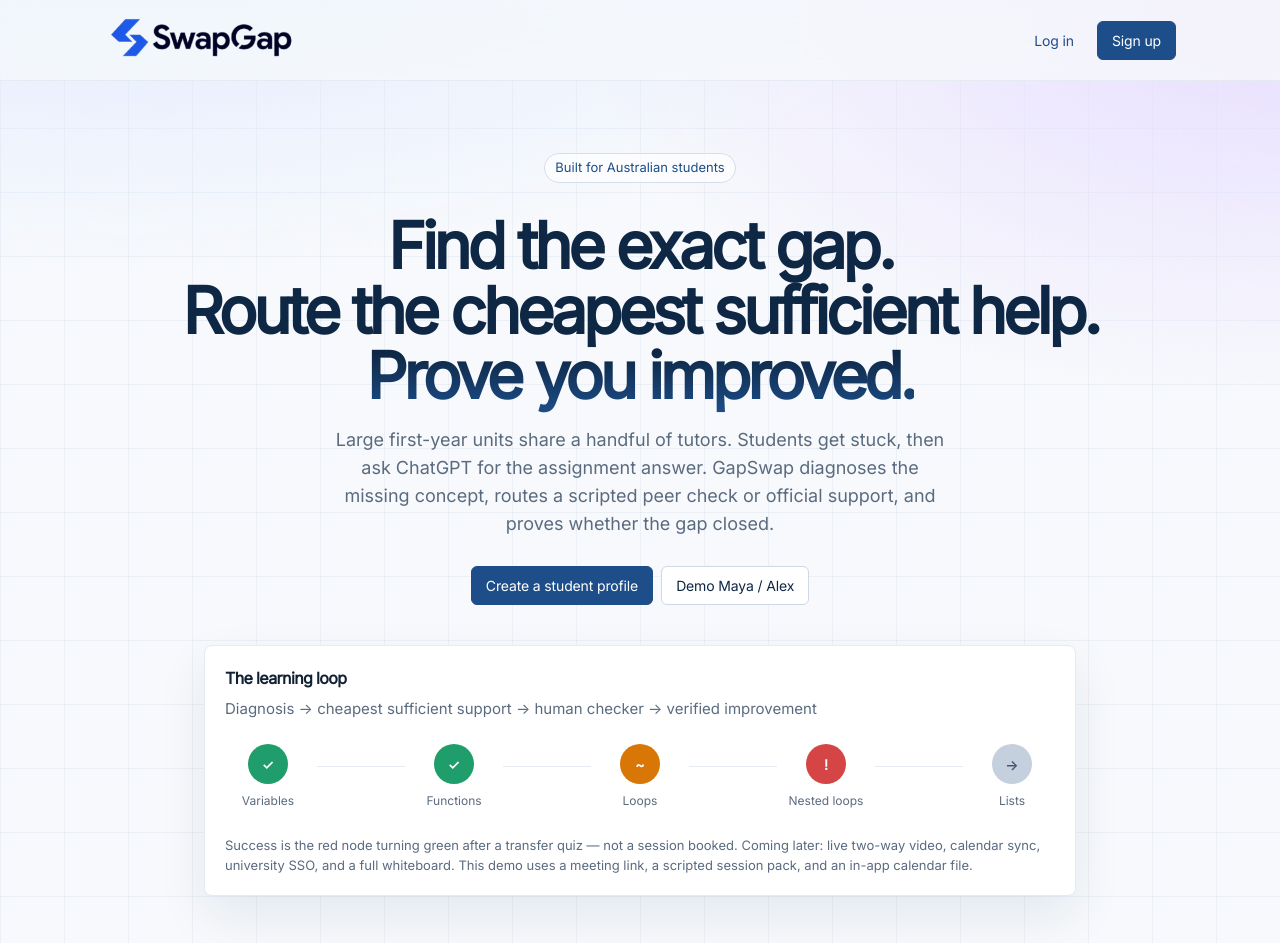
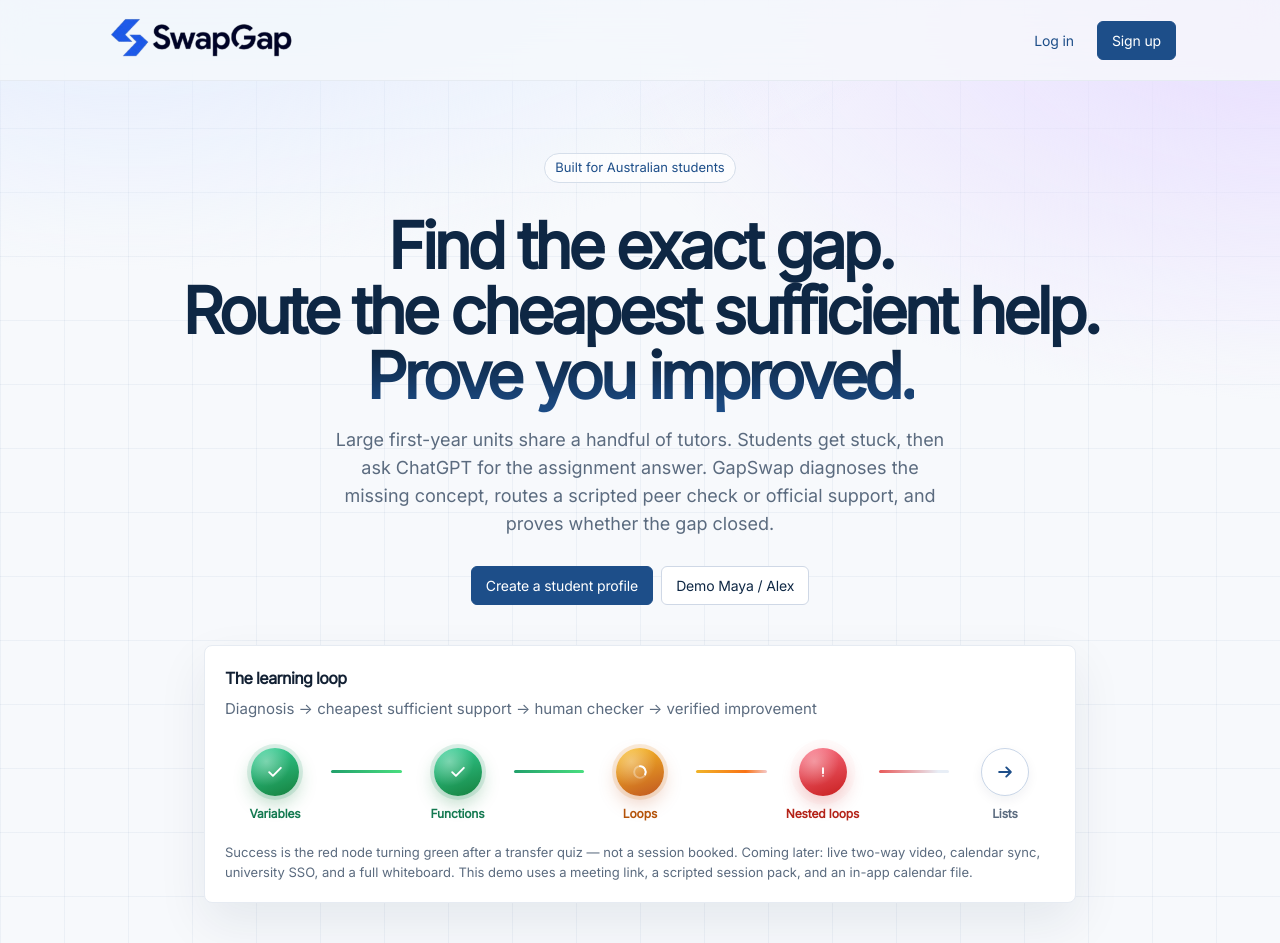
Before and after one commit to volam1311/SwapGap, a React (Vite) app in the folder client/: page / in a window 1280 px wide. Shown: the top 943 px of the page. Built offline with nearby package versions, Linux system fonts and the light colour scheme.

Commit message:
fix: Polish the design of landing page

```diff
--- a/client/src/components/ui.jsx
+++ b/client/src/components/ui.jsx
@@ -3,6 +3,110 @@ import { Link, useNavigate } from 'react-router-dom'
 import { api } from '../api.js'
 import { useAuth } from '../AuthContext.jsx'
 import logo from '../assets/logo-lockup.png'
+
+const ICONS = {
+  check: <path d="M5 12.2 9.5 16.6 19 7" />,
+  progress: (
+    <>
+      <circle cx="12" cy="12" r="7" opacity="0.32" />
+      <path d="M12 5a7 7 0 0 1 6.1 10" />
+    </>
+  ),
+  alert: (
+    <>
+      <path d="M12 7.5v6" />
+      <circle cx="12" cy="16.6" r="1.05" fill="currentColor" stroke="none" />
+    </>
+  ),
+  arrow: (
+    <>
+      <path d="M5 12h13" />
+      <path d="M13.5 6.5 19 12l-5.5 5.5" />
+    </>
+  ),
+  empty: <circle cx="12" cy="12" r="6.5" />,
+  home: (
+    <>
+      <path d="M4 11 12 4l8 7" />
+      <path d="M6.5 10.5V19h4v-5h3v5h4v-8.5" />
+    </>
+  ),
+  search: (
+    <>
+      <circle cx="11" cy="11" r="6.25" />
+      <path d="m16 16 4 4" />
+    </>
+  ),
+  gps: (
+    <>
+      <circle cx="12" cy="12" r="8.2" />
+      <path d="M12 6.2 14.7 15.4 12 13.2 9.3 15.4Z" fill="currentColor" stroke="none" />
+    </>
+  ),
+  swap: (
+    <>
+      <path d="M7 8h10" />
+      <path d="M14 5l3 3-3 3" />
+      <path d="M17 16H7" />
+      <path d="M10 13l-3 3 3 3" />
+    </>
+  ),
+  calendar: (
+    <>
+      <rect x="4" y="6" width="16" height="14" rx="2" />
+      <path d="M8 4v4M16 4v4M4 11h16" />
+    </>
+  ),
+  chat: (
+    <>
+      <path d="M5 16.5V9a3.5 3.5 0 0 1 3.5-3.5h7A3.5 3.5 0 0 1 19 9v4.5a3.5 3.5 0 0 1-3.5 3.5H10L5 20z" />
+    </>
+  ),
+  bell: (
+    <>
+      <path d="M6.5 16h11" />
+      <path d="M12 4a5 5 0 0 0-5 5v3.2L5.4 16h13.2L17 12.2V9a5 5 0 0 0-5-5z" />
+      <path d="M10 16.2a2 2 0 0 0 4 0" />
+    </>
+  ),
+  pencil: <path d="M13.2 5.3 18.7 10.8 9 20.5H3.5V15zM11.4 7.1l5.5 5.5" />,
+  erase: <path d="M6 16.5 14.5 8l3 3L9 19.5H6zM8.2 14.3l3 3" />,
+  type: (
+    <>
+      <path d="M5 7h14" />
+      <path d="M12 7v11" />
+      <path d="M8.5 18h7" />
+    </>
+  ),
+  dot: <circle cx="12" cy="12" r="3.4" fill="currentColor" stroke="none" />,
+  undo: <path d="M8 8H4.5v3.5M4.8 10.8A7 7 0 1 1 6 17" />,
+  redo: <path d="M16 8h3.5v3.5M19.2 10.8A7 7 0 1 0 18 17" />,
+}
+
+export function Icon({ name, size = 18, stroke }) {
+  return (
+    <svg
+      className="icon"
+      width={size}
+      height={size}
+      viewBox="0 0 24 24"
+      fill="none"
+      stroke="currentColor"
+      strokeWidth={stroke ?? (size >= 20 ? 2.3 : 1.95)}
+      strokeLinecap="round"
+      strokeLinejoin="round"
+      aria-hidden="true"
+    >
+      {ICONS[name]}
+    </svg>
+  )
+}
+
+export function StatusGlyph({ status, size = 18 }) {
+  const name =
+    status === 'mastered' ? 'check' : status === 'developing' ? 'progress' : status === 'gap' ? 'alert' : status === 'unmapped' ? 'empty' : 'arrow'
+  return <Icon name={name} size={size} />
+}
 
 export function Brand({ to = '/' }) {
   const img = <img src={logo} alt="GapSwap" className="brand-logo" />
@@ -53,7 +157,7 @@ export function TopBar() {
   return (
     <header className="topbar">
       <button className="bell" onClick={() => setOpen((v) => !v)} aria-label="Notifications">
-        🔔
+        <Icon name="bell" size={18} />
         {notes.unread > 0 && <span className="dot" />}
       </button>
       {open && (
@@ -88,15 +192,21 @@ export function StatusPills({ counts }) {
   return (
     <div className="grid-3">
       <div className="card stat green">
-        <span className="mark">✓</span>
+        <span className="mark">
+          <StatusGlyph status="mastered" size={13} />
+        </span>
         {counts?.mastered ?? 0} Mastered
       </div>
       <div className="card stat amber">
-        <span className="mark">~</span>
+        <span className="mark">
+          <StatusGlyph status="developing" size={13} />
+        </span>
         {counts?.developing ?? 0} Developing
       </div>
       <div className="card stat red">
-        <span className="mark">!</span>
+        <span className="mark">
+          <StatusGlyph status="gap" size={13} />
+        </span>
         {counts?.knowledgeGaps ?? counts?.gap ?? 0} Knowledge gaps
       </div>
     </div>
@@ -104,25 +214,24 @@ export function StatusPills({ counts }) {
 }
 
 export function GpsPath({ path = [] }) {
-  const icon = (status) => {
-    if (status === 'mastered') return '✓'
-    if (status === 'developing') return '~'
-    if (status === 'gap') return '!'
-    if (status === 'unmapped') return '○'
-    return '→'
-  }
   return (
-    <div className="gps">
-      {path.map((node, i) => (
-        <div key={node.id || node.name} style={{ display: 'flex', flex: i < path.length - 1 ? 1 : 'none', alignItems: 'center' }}>
-          <div className={`gps-node ${node.status || 'next'}`}>
-            <div className="orb">{icon(node.status)}</div>
-            <small>{node.name}</small>
-          </div>
-          {i < path.length - 1 && <div className="gps-line" />}
-        </div>
-      ))}
-    </div>
+    <ol className="gps">
+      {path.map((node, i) => {
+        const status = node.status || 'next'
+        const last = i === path.length - 1
+        return (
+          <li key={node.id || node.name} className={`gps-step${last ? ' last' : ''}`}>
+            <div className={`gps-node ${status}`}>
+              <div className="orb">
+                <StatusGlyph status={status} size={20} />
+              </div>
+              <small>{node.name}</small>
+            </div>
+            {!last && <div className={`gps-line ${status}`} aria-hidden="true" />}
+          </li>
+        )
+      })}
+    </ol>
   )
 }
 
--- a/client/src/index.css
+++ b/client/src/index.css
@@ -177,9 +177,16 @@ textarea { min-height: 92px; resize: vertical; }
   font-size: 14px;
   transition: background 0.15s ease, color 0.15s ease;
 }
-.nav-link span { opacity: 0.7; width: 16px; text-align: center; }
+.nav-link span.nav-icon {
+  opacity: 0.75;
+  width: 18px;
+  height: 18px;
+  display: grid;
+  place-items: center;
+  flex-shrink: 0;
+}
 .nav-link.active, .nav-link:hover { background: rgba(255,255,255,0.1); color: #fff; }
-.nav-link.active span, .nav-link:hover span { opacity: 1; }
+.nav-link.active .nav-icon, .nav-link:hover .nav-icon { opacity: 1; }
 .sidebar-foot { margin-top: auto; display: grid; gap: 2px; padding-top: 12px; border-top: 1px solid rgba(255,255,255,0.1); }
 
 .main { min-width: 0; background: var(--paper); }
@@ -205,7 +212,10 @@ textarea { min-height: 92px; resize: vertical; }
   background: #fff;
   border-radius: 6px;
   cursor: pointer;
-  transition: background 0.15s ease;
+  display: grid;
+  place-items: center;
+  color: var(--navy-2);
+  transition: background 0.15s ease, color 0.15s ease;
 }
 .bell:hover { background: var(--paper); }
 .bell .dot {
@@ -269,13 +279,12 @@ a.card:hover { border-color: var(--navy-3); }
 
 .hero-card h2 { font-size: 24px; margin-bottom: 10px; }
 .hero-icon {
-  width: 36px;
-  height: 36px;
+  width: 40px;
+  height: 40px;
   border: 1px solid #d5deea;
-  border-radius: 8px;
+  border-radius: 10px;
   display: grid;
   place-items: center;
-  font-size: 16px;
   margin-bottom: 14px;
   background: #eef3fb;
   color: var(--navy-3);
@@ -293,16 +302,19 @@ a.card:hover { border-color: var(--navy-3); }
   font-weight: 600;
   font-size: 14px;
 }
+.icon { display: block; flex-shrink: 0; }
 .stat .mark {
-  width: 22px;
-  height: 22px;
+  width: 26px;
+  height: 26px;
   border-radius: 99px;
   display: grid;
   place-items: center;
-  font-size: 12px;
-  border: 1px solid currentColor;
-  background: transparent;
+  color: #fff;
+  border: 0;
 }
+.stat.green .mark { background: linear-gradient(160deg, #34d399, #15803d); }
+.stat.amber .mark { background: linear-gradient(160deg, #fbbf24, #c05621); }
+.stat.red .mark { background: linear-gradient(160deg, #fb7185, #c81e1e); }
 .stat.green { background: var(--green-bg); color: #157a52; }
 .stat.amber { background: var(--amber-bg); color: #b45309; }
 .stat.red { background: var(--red-bg); color: #b42318; }
@@ -357,34 +369,105 @@ label.choice span { display: grid; gap: 2px; }
 .gps {
   display: flex;
   gap: 0;
-  align-items: center;
+  align-items: flex-start;
   justify-content: space-between;
-  padding: 8px 0 10px;
+  list-style: none;
+  margin: 0;
+  padding: 12px 4px 6px;
   overflow-x: auto;
 }
-.gps-node { display: grid; justify-items: center; gap: 8px; min-width: 86px; }
+.gps-step {
+  display: flex;
+  align-items: flex-start;
+  flex: 1;
+  min-width: 0;
+}
+.gps-step.last { flex: 0 0 auto; }
+.gps-node {
+  display: grid;
+  justify-items: center;
+  gap: 10px;
+  min-width: 92px;
+  position: relative;
+  z-index: 1;
+}
 .gps-node .orb {
-  width: 40px;
-  height: 40px;
+  width: 48px;
+  height: 48px;
   border-radius: 99px;
   display: grid;
   place-items: center;
-  font-size: 14px;
+  color: #fff;
+  position: relative;
+  isolation: isolate;
+}
+.gps-node .orb::before {
+  content: "";
+  position: absolute;
+  inset: 0;
+  border-radius: inherit;
+  background: radial-gradient(circle at 32% 28%, rgba(255,255,255,0.38), transparent 52%);
+  pointer-events: none;
+}
+.gps-node .orb .icon { position: relative; z-index: 1; }
+.gps-node.mastered .orb {
+  background: linear-gradient(160deg, #34d399 0%, #15803d 100%);
+  box-shadow: 0 8px 18px rgba(21, 128, 61, 0.28), 0 0 0 4px rgba(31, 157, 106, 0.14);
+}
+.gps-node.developing .orb {
+  background: linear-gradient(160deg, #fbbf24 0%, #c05621 100%);
+  box-shadow: 0 8px 18px rgba(192, 86, 33, 0.26), 0 0 0 4px rgba(217, 119, 6, 0.14);
+}
+.gps-node.gap .orb {
+  background: linear-gradient(160deg, #fb7185 0%, #c81e1e 100%);
+  box-shadow: 0 8px 18px rgba(200, 30, 30, 0.28), 0 0 0 4px rgba(214, 69, 69, 0.16);
+  animation: gps-pulse 2.4s ease-in-out infinite;
+}
+.gps-node.next .orb {
+  background: #fff;
+  color: var(--navy-3);
+  border: 1.5px solid #c9d6e8;
+  box-shadow: 0 4px 12px rgba(16, 38, 68, 0.06);
+}
+.gps-node.next .orb::before { display: none; }
+.gps-node.unmapped .orb {
+  background: #f4f7fb;
+  color: #8a97a8;
+  border: 1.5px dashed #c5d0de;
+  box-shadow: none;
+}
+.gps-node.unmapped .orb::before { display: none; }
+.gps-node small {
+  color: var(--muted);
   font-weight: 600;
-  color: #fff;
-  border: 1px solid transparent;
+  font-size: 12px;
+  letter-spacing: -0.01em;
+  text-align: center;
+  line-height: 1.25;
 }
-.gps-node.mastered .orb { background: var(--green); }
-.gps-node.developing .orb { background: var(--amber); color: #fff; }
-.gps-node.gap .orb { background: var(--red); }
-.gps-node.next .orb { background: #c5d0de; color: #44566c; }
-.gps-node.unmapped .orb { background: #eef2f7; color: #8a97a8; border: 1px dashed #c5d0de; }
-.gps-node small { color: var(--muted); font-weight: 500; font-size: 12px; }
+.gps-node.mastered small { color: #157a52; }
+.gps-node.developing small { color: #b45309; }
+.gps-node.gap small { color: #b42318; }
+.gps-node.next small, .gps-node.unmapped small { color: var(--muted); }
 .gps-line {
   flex: 1;
-  height: 1px;
-  background: var(--line);
-  margin: 0 6px 22px;
+  height: 3px;
+  border-radius: 99px;
+  margin: 22px 10px 0;
+  background: #d7e0ec;
+  position: relative;
+  overflow: hidden;
+}
+.gps-line.mastered { background: linear-gradient(90deg, #22a06b, #4ade80); }
+.gps-line.developing { background: linear-gradient(90deg, #f0b429, #f97316 70%, #f4c9c9); }
+.gps-line.gap { background: linear-gradient(90deg, #e85a5a 0%, #e8eef6 85%); }
+.gps-line.next, .gps-line.unmapped { background: repeating-linear-gradient(90deg, #d7e0ec 0 6px, transparent 6px 10px); }
+@keyframes gps-pulse {
+  0%, 100% { box-shadow: 0 8px 18px rgba(200, 30, 30, 0.28), 0 0 0 4px rgba(214, 69, 69, 0.16); }
+  50% { box-shadow: 0 8px 18px rgba(200, 30, 30, 0.22), 0 0 0 9px rgba(214, 69, 69, 0); }
+}
+@media (prefers-reduced-motion: reduce) {
+  .gps-node.gap .orb { animation: none; }
 }
 
 .gap-banner {
@@ -467,7 +550,7 @@ label.choice span { display: grid; gap: 2px; }
   align-items: center;
 }
 .swap-heads .card { padding: 14px 16px; font-size: 14px; }
-.arrow { font-size: 18px; color: var(--muted); }
+.arrow { color: var(--navy-3); display: grid; place-items: center; }
 
 .session-grid {
   display: grid;
@@ -513,10 +596,45 @@ label.choice span { display: grid; gap: 2px; }
 }
 .tools {
   display: flex;
+  gap: 6px;
+  margin-top: 12px;
+}
+.tool {
+  width: 34px;
+  height: 34px;
+  border: 1px solid var(--line);
+  background: #fff;
+  border-radius: 8px;
+  color: var(--navy-2);
+  display: grid;
+  place-items: center;
+  cursor: default;
+  transition: background 0.15s ease, border-color 0.15s ease;
+}
+.tool:hover { background: var(--paper); border-color: #c9d6e8; }
+.check-list {
+  list-style: none;
+  margin: 0;
+  padding: 0;
+  display: grid;
   gap: 8px;
-  margin-top: 12px;
-  color: var(--muted);
-  font-size: 16px;
+}
+.check-list li {
+  display: flex;
+  align-items: flex-start;
+  gap: 8px;
+  font-size: 14px;
+}
+.check-mark {
+  width: 20px;
+  height: 20px;
+  border-radius: 99px;
+  background: var(--green-bg);
+  color: #157a52;
+  display: grid;
+  place-items: center;
+  flex-shrink: 0;
+  margin-top: 1px;
 }
 .trace { width: 100%; border-collapse: collapse; font-size: 13px; margin-top: 10px; font-family: var(--mono); }
 .trace th, .trace td { border: 1px solid var(--line); padding: 6px 8px; text-align: left; }
@@ -615,8 +733,8 @@ label.choice span { display: grid; gap: 2px; }
 }
 .product-frame h3 { color: var(--ink); }
 .product-frame .muted { color: var(--muted); }
-.product-frame .gps-node small { color: var(--muted); }
-.product-frame .gps-line { background: var(--line); }
+.product-frame .gps-node small { font-weight: 600; }
+.product-frame .gps-line.mastered { background: linear-gradient(90deg, #22a06b, #4ade80); }
 .product-note { margin-top: 16px; font-size: 13px; color: var(--muted); line-height: 1.5; }
 .loop {
   max-width: 1120px;
--- a/client/src/pages/Landing.jsx
+++ b/client/src/pages/Landing.jsx
@@ -1,5 +1,5 @@
 import { Link } from 'react-router-dom'
-import { Brand } from '../components/ui.jsx'
+import { Brand, GpsPath } from '../components/ui.jsx'
 
 export function Landing() {
   return (
@@ -61,45 +61,40 @@ export function Landing() {
         </div>
         <div className="loop-step">
           <b>02</b>
-          <span>Route to the cheapest sufficient support</span>
+          <span>Locate it on a Learning GPS</span>
         </div>
         <div className="loop-step">
           <b>03</b>
-          <span>Run a scripted peer check against approved content</span>
+          <span>Match with a peer for a reciprocal knowledge swap</span>
         </div>
         <div className="loop-step">
           <b>04</b>
-          <span>Verify improvement — or escalate to Student Success</span>
+          <span>Verify the gain with a post-session check</span>
         </div>
       </section>
       <section className="landing-proof">
         <div className="card pad">
           <h3>The Australian problem</h3>
           <p>
-            First-year IT cohorts at universities like QUT are hundreds of students wide. Tutorials cannot
-            diagnose every stuck student, and generic AI tutors create academic-integrity risk.
+          First-year IT cohorts at universities like QUT run hundreds of students deep. Tutorials can't diagnose every student who's stuck — and generic AI tutors introduce academic-integrity risk.
           </p>
         </div>
         <div className="card pad">
           <h3>How we measure success</h3>
           <p>
-            Diagnostic completed → gap on the GPS → scripted check → transfer quiz passed. The metric is
-            mastery movement, not time on the platform.
+          Diagnostic completed → gap mapped on the GPS → 20-minute reciprocal swap → transfer quiz passed. The metric is mastery movement, not time on the platform.
           </p>
         </div>
         <div className="card pad">
           <h3>Human oversight</h3>
           <p>
-            We do not teach. Content is system-provided; peers check whether you can explain it back. We do
-            not replace Student Success — we filter foundational gaps and escalate the cases that need a
-            trained tutor, complete with a diagnostic profile.
+          AI locates the gap. A verified .edu.au email peer teaches it. SwapGap never writes assessment answers, and it never replaces lecturers, tutors, or official support.
           </p>
         </div>
         <div className="card pad">
-          <h3>By-product</h3>
+          <h3>Employability</h3>
           <p>
-            Verified support can become a semester certificate for a CV or LinkedIn. That is evidence of the
-            loop, not the product.
+          Verified peer teaching earns a semester certificate for a CV or LinkedIn — proof of communication and support skills, not a university award.
           </p>
         </div>
       </section>
@@ -108,24 +103,15 @@ export function Landing() {
 }
 
 function GpsMini() {
-  const nodes = [
-    ['Variables', 'mastered'],
-    ['Functions', 'mastered'],
-    ['Loops', 'developing'],
-    ['Nested loops', 'gap'],
-    ['Lists', 'next'],
-  ]
   return (
-    <div className="gps">
-      {nodes.map(([name, status], i) => (
-        <div key={name} style={{ display: 'flex', flex: i < 4 ? 1 : 'none', alignItems: 'center' }}>
-          <div className={`gps-node ${status}`}>
-            <div className="orb">{status === 'mastered' ? '✓' : status === 'gap' ? '!' : status === 'developing' ? '~' : '→'}</div>
-            <small>{name}</small>
-          </div>
-          {i < 4 && <div className="gps-line" />}
-        </div>
-      ))}
-    </div>
+    <GpsPath
+      path={[
+        { id: 'variables', name: 'Variables', status: 'mastered' },
+        { id: 'functions', name: 'Functions', status: 'mastered' },
+        { id: 'loops', name: 'Loops', status: 'developing' },
+        { id: 'nested', name: 'Nested loops', status: 'gap' },
+        { id: 'lists', name: 'Lists', status: 'next' },
+      ]}
+    />
   )
 }
--- a/client/src/pages/Match.jsx
+++ b/client/src/pages/Match.jsx
@@ -1,7 +1,7 @@
 import { useEffect, useState } from 'react'
 import { useNavigate } from 'react-router-dom'
 import { api } from '../api.js'
-import { Avatar, SafetyNote } from '../components/ui.jsx'
+import { Avatar, Icon, SafetyNote } from '../components/ui.jsx'
 
 const MODES = [
   { id: 'swap', label: 'Knowledge swap' },
@@ -74,7 +74,9 @@ export function Match() {
       </div>
       <div className="swap-heads">
         <div className="card">You need a check on: <b>{data.youNeed || 'Not mapped yet'}</b></div>
-        <div className="arrow">↔</div>
+        <div className="arrow">
+          <Icon name="swap" size={20} />
+        </div>
         <div className="card">You can facilitate: <b>{data.youCanTeach || 'After a diagnostic'}</b></div>
       </div>
       {!data.youNeed && (
```
Also changed, not shown: client/src/components/AppShell.jsx (+10 -8 lines), client/src/pages/Home.jsx (+5 -2 lines), client/src/pages/Session.jsx (+25 -5 lines), client/public/favicon.png (added).
